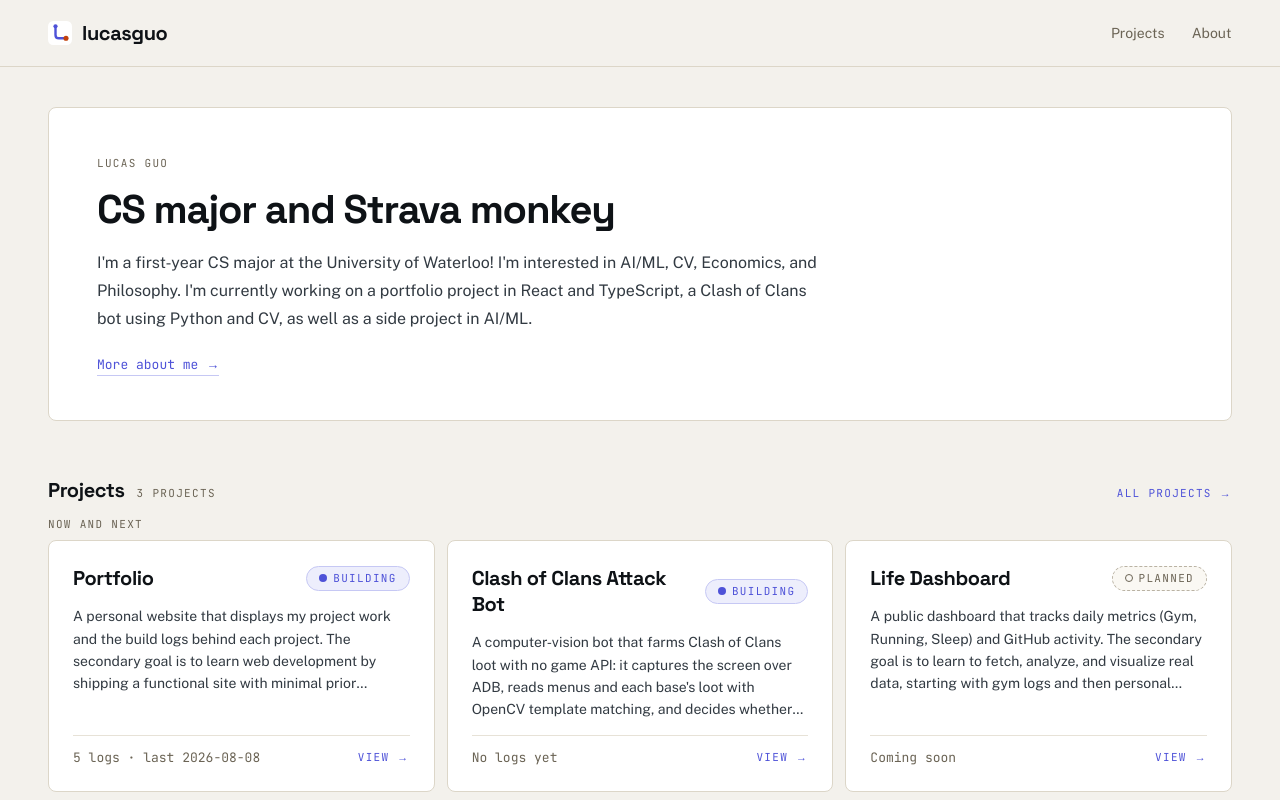
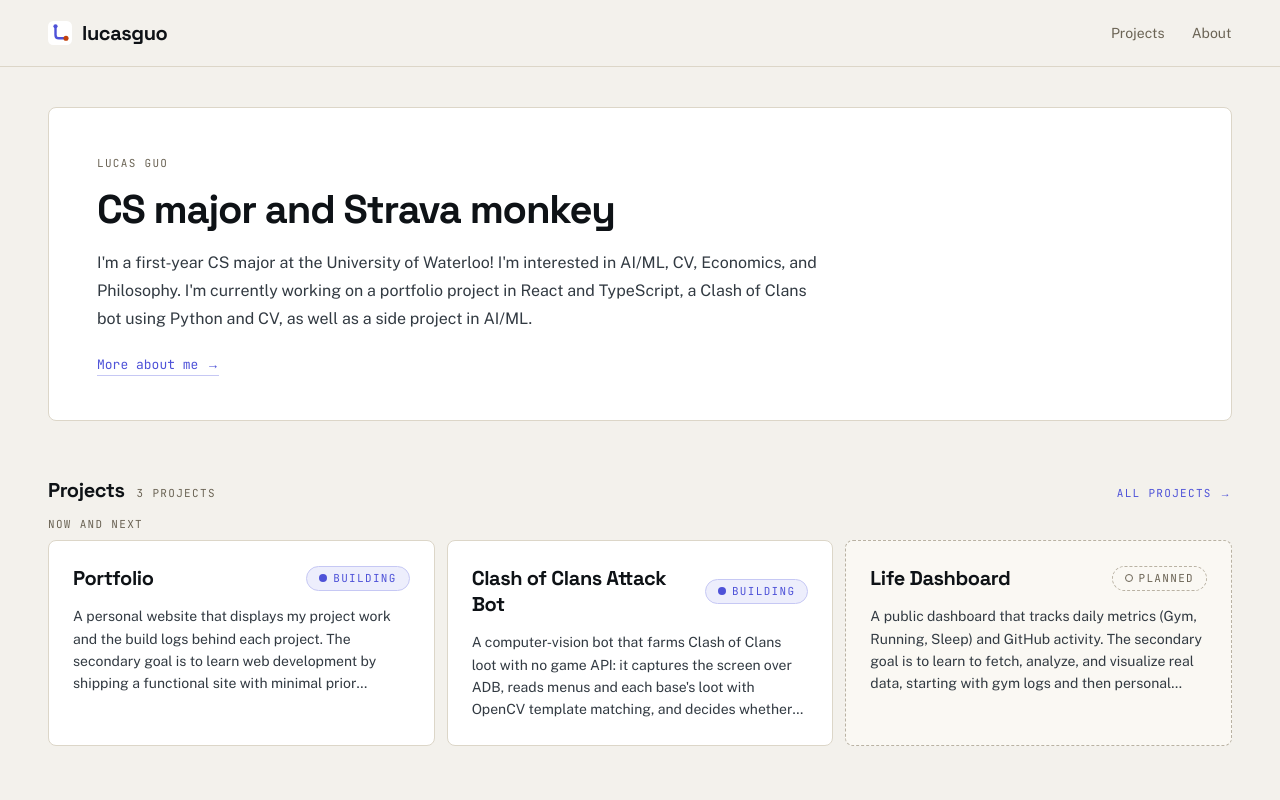
Before and after one commit to lucas-guo-2008/portfolio, a Next.js app: page / in a window 1280 px wide. Shown: the top 800 px of the page. Built offline with nearby package versions, Linux system fonts and the light colour scheme.

Commit message:
Redesign components: add dashed border option to Card, add dynamic title levels in ProjectTile, and tweak layout/styling

```diff
--- a/components/Card.tsx
+++ b/components/Card.tsx
@@ -1,15 +1,24 @@
 import { ReactNode } from "react";
 
 type CardProps = {
-    header?: ReactNode;
+    header?: ReactNode;   // remove in D11, once /about stops using it
     children : ReactNode;
     roomy?: boolean;
     interactive?: boolean;
+    dashed?: boolean;
 }
 
-export default function Card({header, children, roomy, interactive}:CardProps) {
+// The card is the link: its title link stretches over it (after:inset-0), so hover and focus live here.
+const interactiveStyles = [
+    'group relative transition',
+    'hover:bg-accent-soft hover:border-accent',
+    'motion-safe:hover:-translate-y-0.5 active:translate-y-0',
+    'has-[a:focus-visible]:outline-2 has-[a:focus-visible]:outline-accent has-[a:focus-visible]:outline-offset-2',
+].join(' ');
+
+export default function Card({header, children, roomy, interactive, dashed}:CardProps) {
     return (
-        <div className={`bg-surface border border-border rounded-lg overflow-hidden flex flex-col ${interactive ? 'relative hover:border-accent' : ''}`}>
+        <div className={`border rounded-lg overflow-hidden flex flex-col ${dashed ? 'border-dashed border-text-faint bg-surface-muted' : 'bg-surface border-border'} ${interactive ? interactiveStyles : ''}`}>
             {header &&
             <div className="px-4 py-3 md:px-7 md:py-3.5 bg-surface-muted font-mono text-label uppercase tracking-label text-text-muted border-b border-border-subtle">
                 {header}
--- a/components/ProjectTile.tsx
+++ b/components/ProjectTile.tsx
@@ -1,49 +1,32 @@
 import Link from "next/link";
 import type { Project } from "@/lib/projects";
-import { getLogs, type Log } from "@/lib/logs";
 import Card from "./Card";
 import StatusBadge from "./StatusBadge";
 
 type ProjectTileProps = {
     project: Project;
+    titleAs?: 'h2' | 'h3';   // h3 under the home groups, h2 on /projects
+    clamp?: boolean;
 }
 
-function meta(project: Project, logs: Log[]): string {
-    if (project.status === 'planned') {
-        return 'Coming soon';
-    }
-    if (logs.length === 0) {
-        return 'No logs yet';
-    }
-    const lastDate = logs[logs.length - 1].date.split(' ')[0];
-    return `${logs.length} ${logs.length === 1 ? 'log' : 'logs'} · last ${lastDate}`;
-}
-
-export default function ProjectTile({project}:ProjectTileProps) {
+export default function ProjectTile({project, titleAs: Title = 'h3', clamp = true}:ProjectTileProps) {
     const { slug, title, status, summary } = project;
     return (
-        <Card roomy interactive>
+        <Card roomy interactive dashed={status === 'planned'}>
             <div className="h-full flex flex-col gap-3 md:gap-3.5">
                 <div className="flex items-center justify-between gap-3">
-                    <h4 className="text-heading font-display font-bold">
+                    <Title className="text-heading font-display font-bold">
                         <Link
                             href={`/projects/${slug}`}
-                            className="after:absolute after:inset-0 focus-visible:outline-2 focus-visible:outline-accent focus-visible:outline-offset-2"
+                            className="after:absolute after:inset-0 transition-colors group-hover:text-accent-strong focus-visible:outline-none"
                         >
                             {title}
                         </Link>
-                    </h4>
+                    </Title>
                     <StatusBadge status={status} />
                 </div>
 
-                <div className="flex-1">
-                    <p className="line-clamp-3 md:line-clamp-4 text-body-sm text-text-secondary">{summary}</p>
-                </div>
-
-                <div className="flex items-center justify-between gap-3 pt-3 border-t border-border-subtle">
-                    <p className="font-mono text-caption text-text-muted">{meta(project, getLogs(slug))}</p>
-                    <span className="shrink-0 font-mono text-label uppercase tracking-label text-accent">View →</span>
-                </div>
+                <p className={`text-body-sm text-text-secondary ${clamp ? 'line-clamp-3 md:line-clamp-4' : ''}`}>{summary}</p>
             </div>
         </Card>
     );
--- a/components/StatusBadge.tsx
+++ b/components/StatusBadge.tsx
@@ -13,7 +13,7 @@ const statusBadges: Record<Project['status'], {label: string; dot: string}> = {
 
 export default function StatusBadge({status} : StatusBadgeProps) {
     return (
-        <span className={`px-3 py-1 border rounded-full text-label font-mono uppercase tracking-label inline-flex items-center gap-1.5 ${statusBadges[status].label}`}>
+        <span className={`group-hover:bg-surface px-3 py-1 border rounded-full text-label font-mono uppercase tracking-label inline-flex items-center gap-1.5 ${statusBadges[status].label}`}>
             <span className={`size-2 rounded-full shrink-0 ${statusBadges[status].dot}`} aria-hidden="true"></span>
             {status}
         </span>
```
